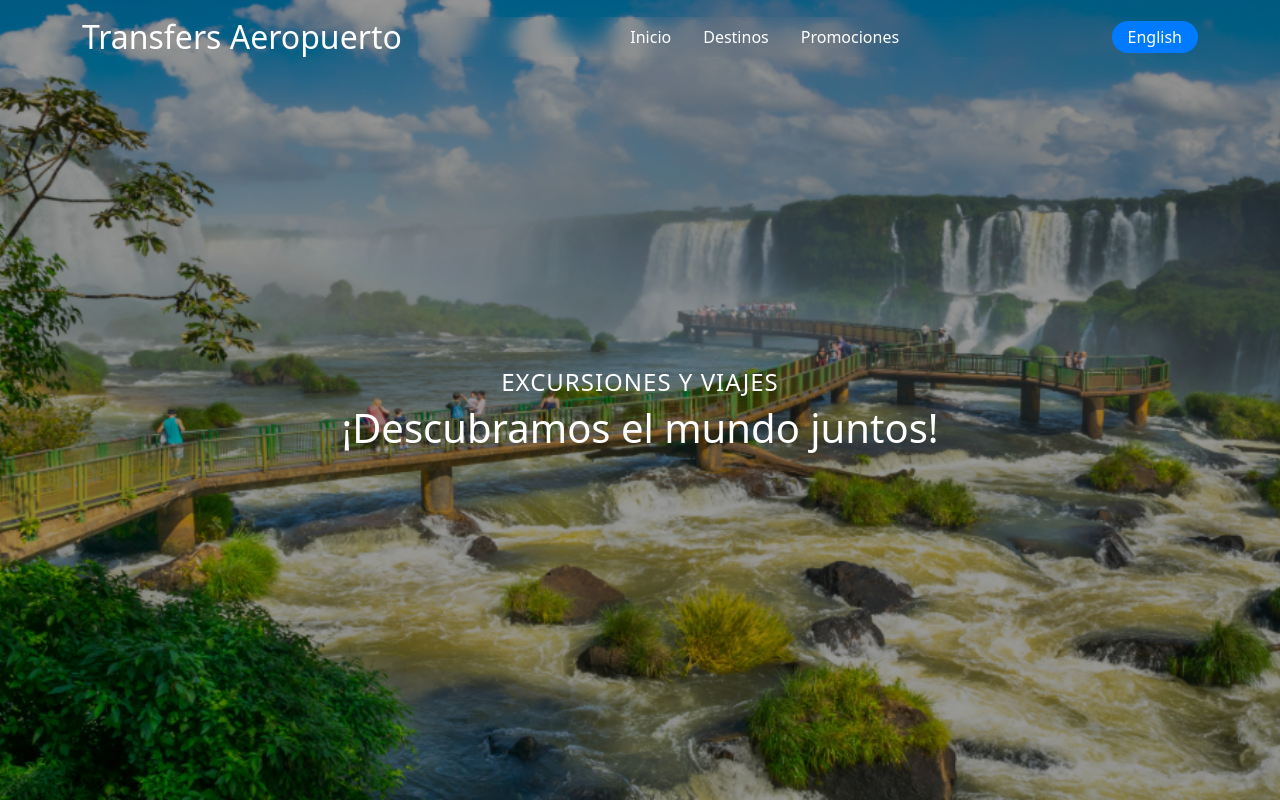
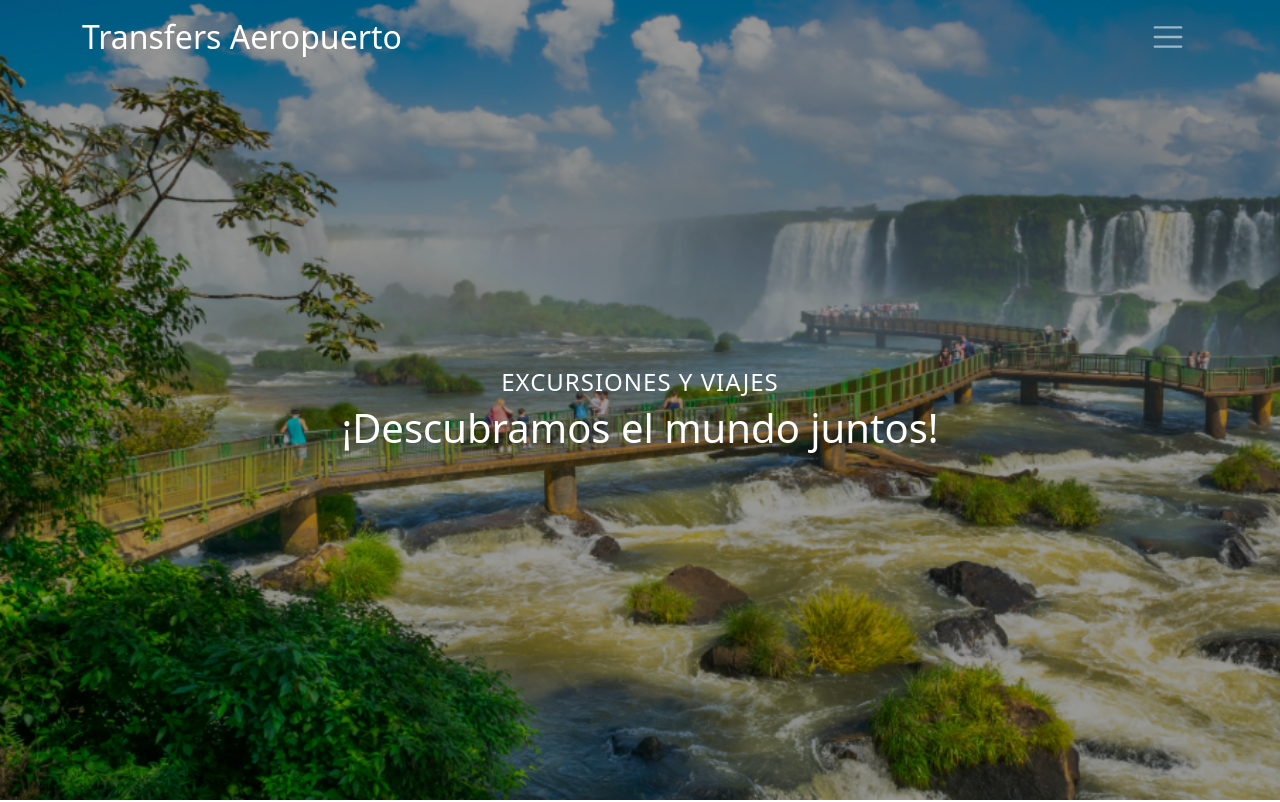
Before and after one commit to EmiRamossss/TransfersAeropuerto, a plain HTML site: page index.html in a window 1280 px wide. Shown: the top 802 px of the page. Drawn offline with nearby package versions, Linux system fonts and the light colour scheme.

Commit message:
ACTUALIZACION

```diff
--- a/index.html
+++ b/index.html
@@ -26,7 +26,7 @@
 
     <!-- Star Navbar -->
     <header class="vh-100 overflow-hidden">
-        <nav class="navbar navbar-expand-lg navbar-dark bg-transparent">
+        <nav class="navbar  navbar-dark bg-transparent">
             <!-- navbar-expand-lg -->
             <div class="container">
 
@@ -60,10 +60,10 @@
                                 <a class="nav-link active" aria-current="page" href="index.html">Inicio</a>
                             </li>
                             <li class="nav-item mx-2">
-                                <a class="nav-link active" href="#nuestros-programas">Destinos</a>
+                                <a class="nav-link active" href="#">Destinos</a>
                             </li>
                             <li class="nav-item mx-2">
-                                <a class="nav-link active" href="#Promociones">Promociones</a>
+                                <a class="nav-link active" href="#">Promociones</a>
                             </li>
                         </ul>
                         <!-- English -->
--- a/style.css
+++ b/style.css
@@ -41,8 +41,6 @@ header{
     width: 100%;
     background: url(img/cataratas3\ \(1\).jpg) rgba(0, 0, 0, 0.4);
     background-blend-mode: multiply;
-    background-position: center;
-    background-repeat: no-repeat;
     background-size: cover;
     background-attachment: fixed;
 }
```
